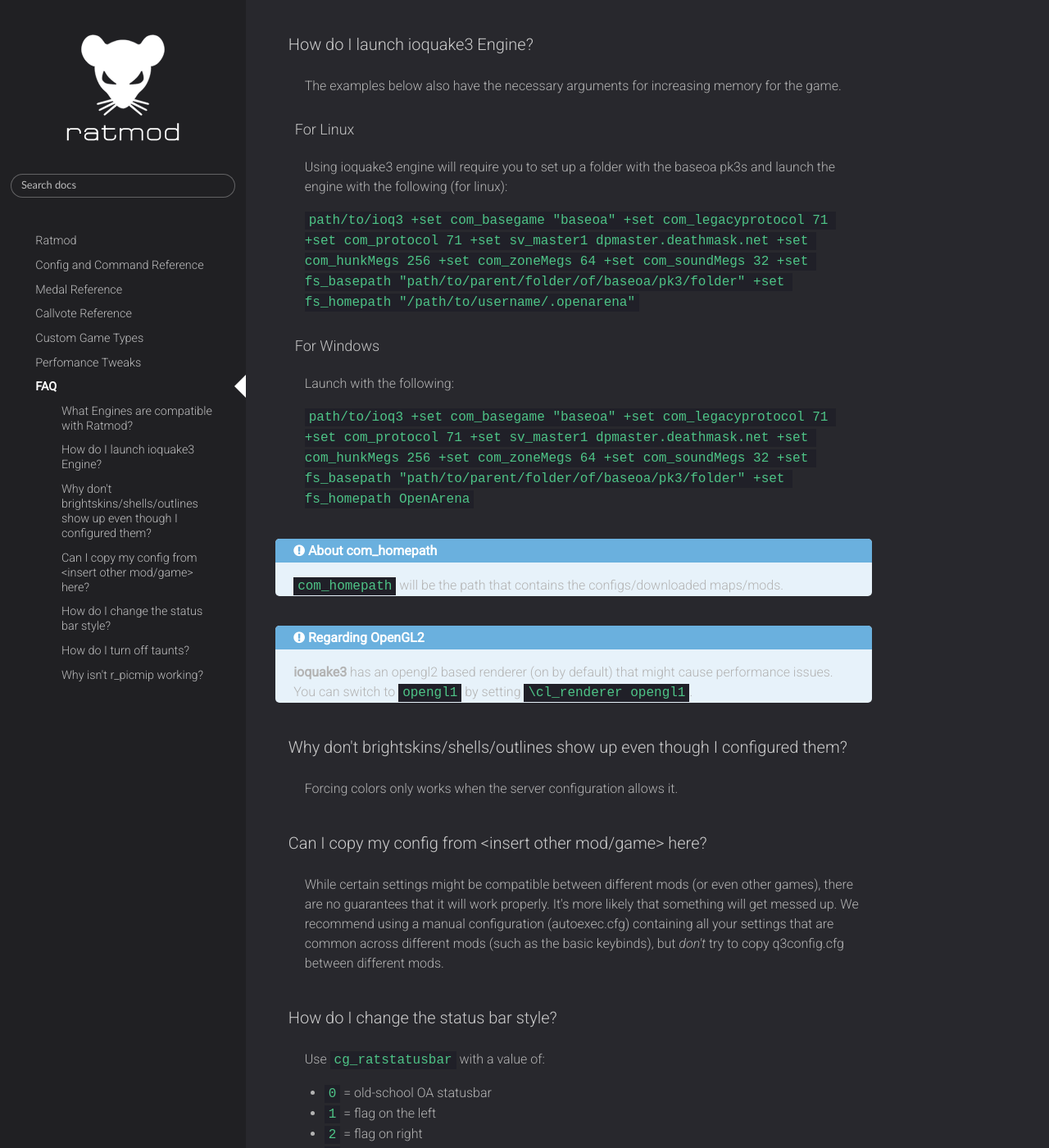
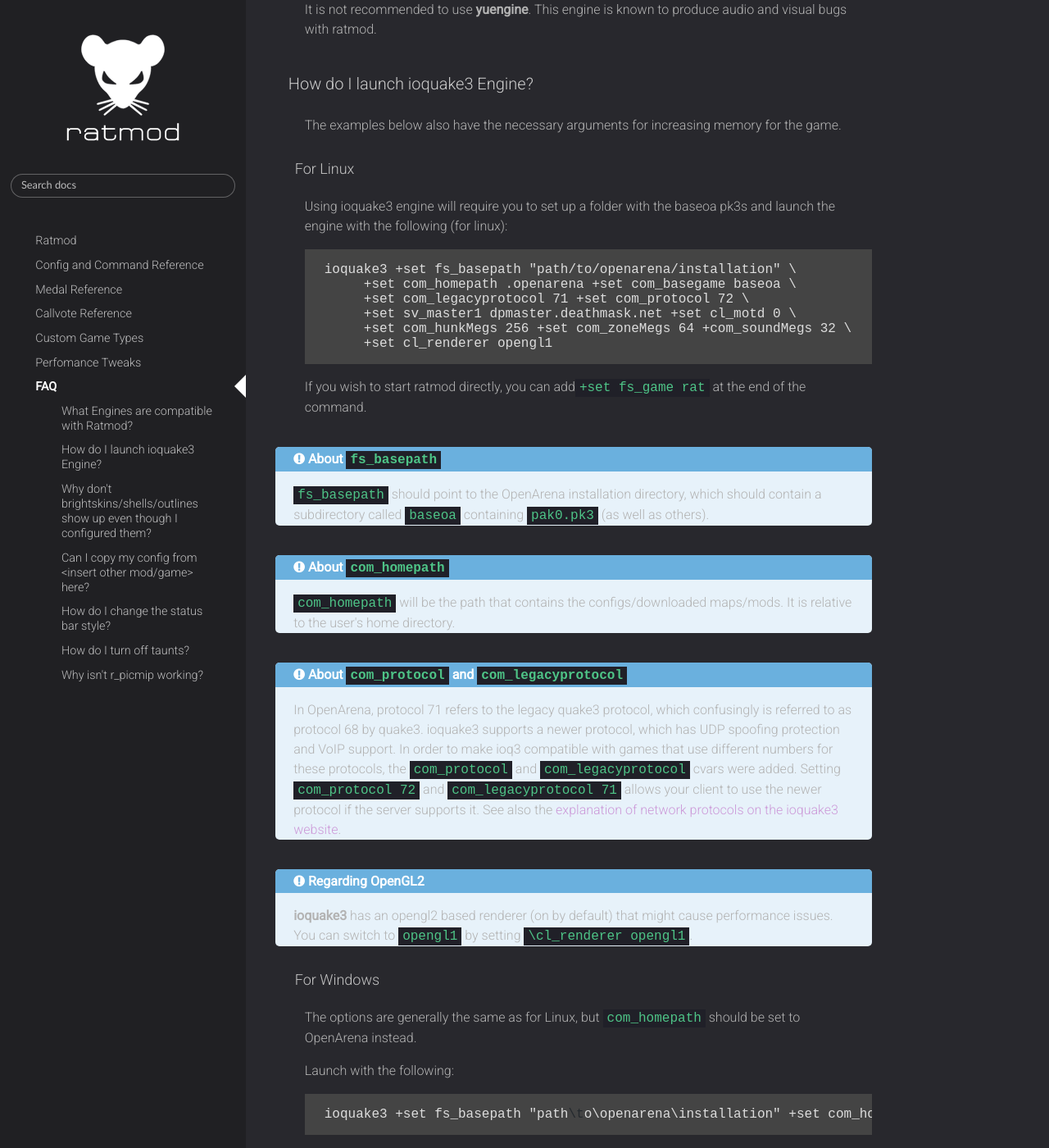
Before and after one commit to ratmod/ratmod.github.io, an MkDocs documentation site: the page built from docs/faq.md, in a window 1280 px wide and 1400 px high, scrolled down 468 px. Shown: the whole window at 82% size. Built offline with MkDocs 1.6.1, drawn with Linux system fonts in a browser that asks for light colours; nearby versions of some CDN libraries; some web fonts are replaced; some of the changed text lies outside the part shown.

Commit message:
update ioq3 commands

```diff
--- a/docs/faq.md
+++ b/docs/faq.md
@@ -5,6 +5,7 @@
 Since ioquake3 is open source there are several options. These are known to work well:
 
 - [ioquake3](https://github.com/ioquake/ioq3). If you are compiling ioquake3 on your own, make sure to do so with Ogg Vorbis support. See [below](#how-do-i-launch-ioquake3-engine) for details about how to launch the engine.
+- [openarena-ioq3](https://github.com/OpenArena-Ioq3/openarena-ioq3). This is a fork of ioquake3 that is pre-configured for OpenArena and keeps up to date with the ioq3 master.
 - [openarena engine](http://openarena.ws/download.php) (ioquake3+oa) (this is outdated). This is also available in various Linux distributions.
 - [fx3](http://www.h4l-group.de/pub/Q3_engines/fX3/client/for_OA/)
 
@@ -18,19 +19,41 @@
 
 Using ioquake3 engine will require you to set up a folder with the baseoa pk3s and launch the engine with the following (for linux):
 
-`path/to/ioq3 +set com_basegame "baseoa" +set com_legacyprotocol 71 +set com_protocol 71 +set sv_master1 dpmaster.deathmask.net +set com_hunkMegs 256 +set com_zoneMegs 64 +set com_soundMegs 32 +set fs_basepath "path/to/parent/folder/of/baseoa/pk3/folder" +set fs_homepath "/path/to/username/.openarena"`
+	ioquake3 +set fs_basepath "path/to/openarena/installation" \
+		 +set com_homepath .openarena +set com_basegame baseoa \
+		 +set com_legacyprotocol 71 +set com_protocol 72 \
+		 +set sv_master1 dpmaster.deathmask.net +set cl_motd 0 \
+		 +set com_hunkMegs 256 +set com_zoneMegs 64 +com_soundMegs 32 \
+		 +set cl_renderer opengl1
+
+If you wish to start ratmod directly, you can add`+set fs_game rat` at the end of the command.
+
+!!! Info "About `fs_basepath`"
+    `fs_basepath` should point to the OpenArena installation directory, which should contain a subdirectory called `baseoa` containing `pak0.pk3` (as well as others).
+
+!!! Info "About `com_homepath`"
+    `com_homepath` will be the path that contains the configs/downloaded maps/mods. It is relative to the user's home directory.
+
+!!! Info "About `com_protocol` and `com_legacyprotocol`"
+    In OpenArena, protocol 71 refers to the legacy quake3 protocol, which confusingly is referred to as protocol 68 by quake3.
+    ioquake3 supports a newer protocol, which has UDP spoofing protection and VoIP support. In order to make ioq3 compatible
+    with games that use different numbers for these protocols, the `com_protocol` and `com_legacyprotocol` cvars were added.
+    Setting `com_protocol 72` and `com_legacyprotocol 71` allows your client to use the newer protocol if the server supports it.
+    See also the [explanation of network protocols on the ioquake3 website](https://ioquake3.org/help/sys-admin-guide/#networkprotocols).
+
+
+!!! Info "Regarding OpenGL2"
+    **ioquake3** has an opengl2 based renderer (on by default) that might cause performance issues. You can switch to `opengl1` by setting `\cl_renderer opengl1`.
+
 
 #### For Windows
 
+The options are generally the same as for Linux, but `com_homepath` should be set to OpenArena instead.
+
 Launch with the following:
 
-`path/to/ioq3 +set com_basegame "baseoa" +set com_legacyprotocol 71 +set com_protocol 71 +set sv_master1 dpmaster.deathmask.net +set com_hunkMegs 256 +set com_zoneMegs 64 +set com_soundMegs 32 +set fs_basepath "path/to/parent/folder/of/baseoa/pk3/folder" +set fs_homepath OpenArena`
+	ioquake3 +set fs_basepath "path\to\openarena\installation" +set com_homepath OpenArena +set com_basegame baseoa +set com_legacyprotocol 71 +set com_protocol 72 +set sv_master1 dpmaster.deathmask.net +set cl_motd 0 +set com_hunkMegs 256 +set com_zoneMegs 64 +com_soundMegs 32 +set cl_renderer opengl1
 
-!!! Info "About com_homepath"
-    `com_homepath` will be the path that contains the configs/downloaded maps/mods.
-
-!!! Info "Regarding OpenGL2"
-    **ioquake3** has an opengl2 based renderer (on by default) that might cause performance issues. You can switch to `opengl1` by setting `\cl_renderer opengl1`.
 
 ### Why don't brightskins/shells/outlines show up even though I configured them?
 
```
